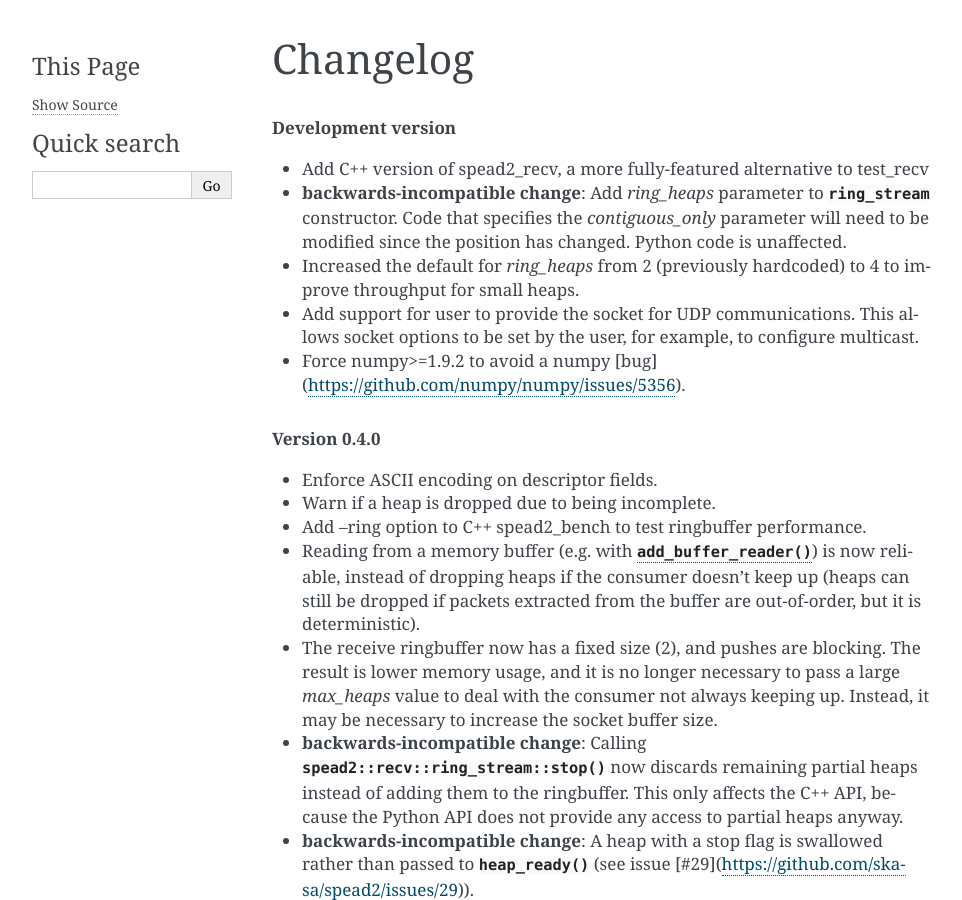
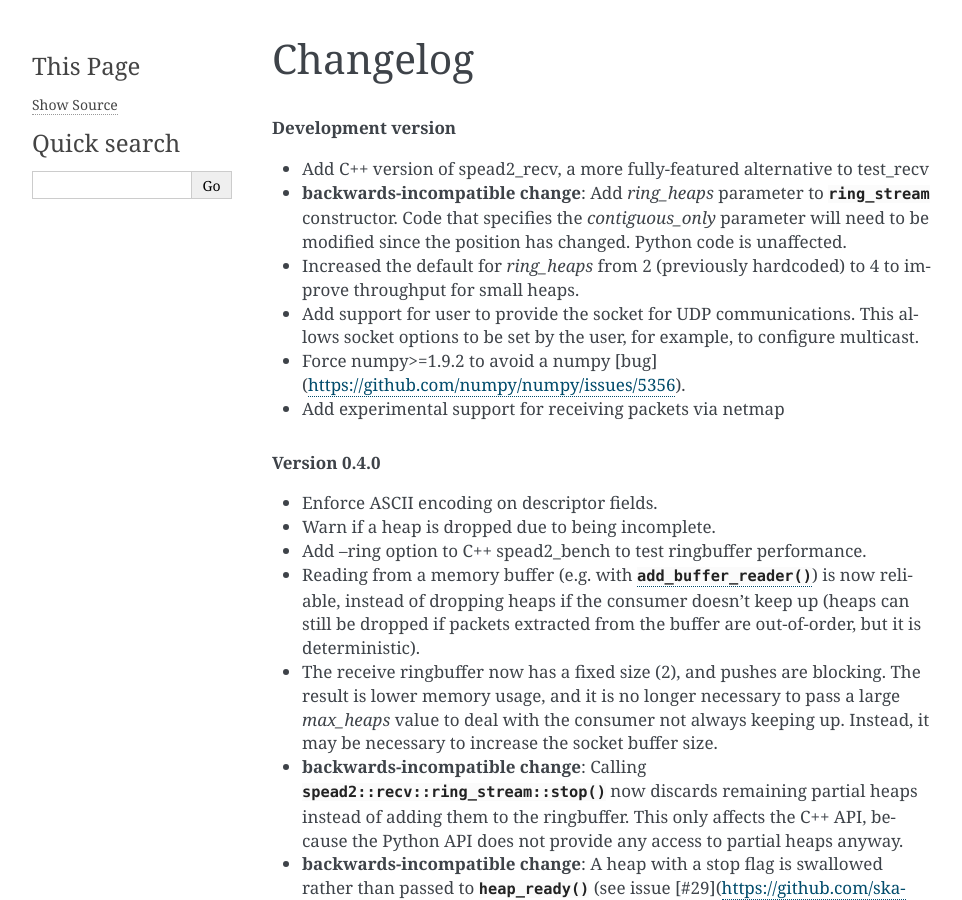
Before and after one commit to ska-sa/spead2, a Sphinx documentation site: the page built from doc/changelog.rst, in a window 1280 px wide and 900 px high. Shown: the whole window, without its empty margins (148-1110 px from the left). Built offline with Sphinx 7.4.7, drawn with Linux system fonts in a browser that asks for light colours.

Commit message:
Mention netmap in changelog

```diff
--- a/doc/changelog.rst
+++ b/doc/changelog.rst
@@ -19,6 +19,8 @@ Changelog
   multicast.
 
 - Force numpy>=1.9.2 to avoid a numpy [bug](https://github.com/numpy/numpy/issues/5356).
+
+- Add experimental support for receiving packets via netmap
 
 .. rubric:: Version 0.4.0
 
```
